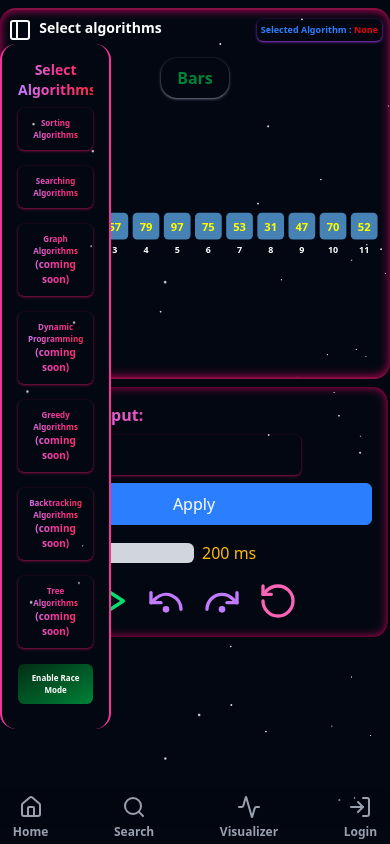
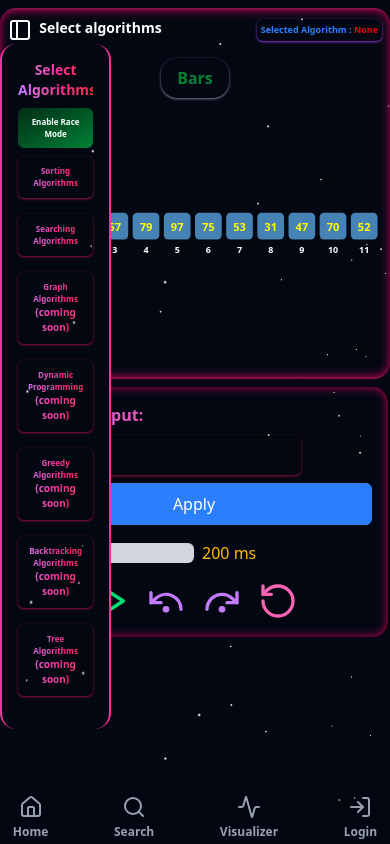
Before and after one commit to CodeBase404/DSA-Visualizer, a React (Vite) app: page /Visualizer in a window 390 px wide. Both pictures are taken after a click on the button "Select algorithms". Built offline with nearby package versions, Linux system fonts and the light colour scheme.

Commit message:
Update Sidebar.jsx

```diff
--- a/src/components/Sidebar.jsx
+++ b/src/components/Sidebar.jsx
@@ -80,6 +80,10 @@ function Sidebar({ algorithm, setAlgorithm, raceMode, setRaceMode,setAlgorithmTy
     return (
         <div className="flex flex-col gap-2 text-[8px] mb-20 font-bold sm:text-[14px] text-center md:text-[14px]">
             <h1 className='text-sm md:text-3xl md:py-4 md:px-2 lg:text-5xl font-bold bg-clip-text text-transparent bg-gradient-to-r from-purple-400 via-pink-500 to-red-500'>Select Algorithms</h1>
+
+            <button className={`p-2 block lg:hidden rounded-md cursor-pointer transition ${raceMode ? "text-white bg-gradient-to-tl from-rose-700 to-rose-950 hover:text-rose-300" : "text-white bg-gradient-to-tl from-green-700 to-green-950 hover:text-green-400"}`} onClick={() => setRaceMode(!raceMode)}>
+                {raceMode ? "Disable Race Mode" : "Enable Race Mode"}
+            </button>
 
             <button className="border p-2 w-[100%] bg-clip-text text-transparent bg-gradient-to-r from-purple-400 via-pink-500 to-red-500 shadow shadow-pink-900 rounded-md cursor-pointer" onClick={() =>{ setSortDropdown(!sortDropdown); setSearchDropdown(false); setAlgorithmType("sorting"); setAlgorithm([]);}}>
                 Sorting Algorithms
@@ -251,7 +255,7 @@ function Sidebar({ algorithm, setAlgorithm, raceMode, setRaceMode,setAlgorithmTy
                     ))}
             </motion.ul>
 
-            <button className={`p-2 rounded-md cursor-pointer transition ${raceMode ? "text-white bg-gradient-to-tl from-rose-700 to-rose-950 hover:text-rose-300" : "text-white bg-gradient-to-tl from-green-700 to-green-950 hover:text-green-400"}`} onClick={() => setRaceMode(!raceMode)}>
+            <button className={`p-2 hidden lg:block rounded-md cursor-pointer transition ${raceMode ? "text-white bg-gradient-to-tl from-rose-700 to-rose-950 hover:text-rose-300" : "text-white bg-gradient-to-tl from-green-700 to-green-950 hover:text-green-400"}`} onClick={() => setRaceMode(!raceMode)}>
                 {raceMode ? "Disable Race Mode" : "Enable Race Mode"}
             </button>
         </div>
```
